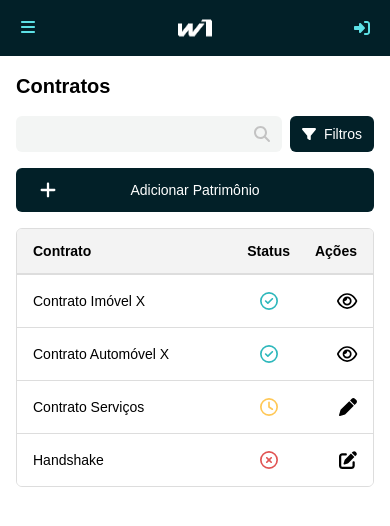
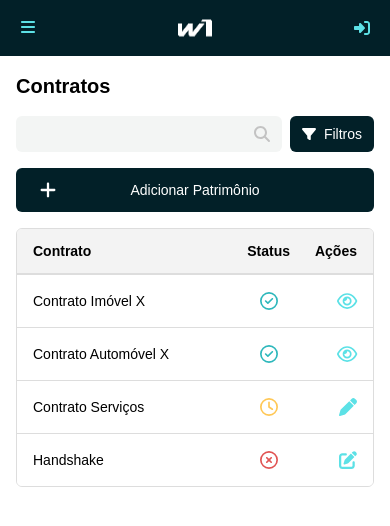
Before and after one commit to GabrielMartinsAlves/hackaton-w1-consulting, a Next.js app in the folder src/frontend/: page /contratos in a window 390 px wide. Shown: the top 526 px of the page. Built offline with nearby package versions, Linux system fonts and the light colour scheme.

Commit message:
feat: ajusta tela contratos

```diff
--- a/src/frontend/src/app/contratos/page.tsx
+++ b/src/frontend/src/app/contratos/page.tsx
@@ -124,7 +124,7 @@ export default function ContratosPage() {
           <div className="grid grid-cols-[7fr_2fr_2fr] font-bold text-black px-4 py-3 border-b border-[#DDDDDD] bg-[#F3F3F3]">
             <span>Contrato</span>
             <div className="text-center">Status</div>
-            <div className="text-right">Ações</div>
+            <div className={`${isMobile ? 'text-right' : 'text-center'}`}>Ações</div>
           </div>
 
           {contratosFiltrados.length > 0 ? (
--- a/src/frontend/src/components/AdicionarPatrimonioDropdown.tsx
+++ b/src/frontend/src/components/AdicionarPatrimonioDropdown.tsx
@@ -1,16 +1,26 @@
 'use client';
 
-import { useState } from 'react';
+import { useState, useEffect } from 'react';
 import { FontAwesomeIcon } from '@fortawesome/react-fontawesome';
 import { faPlus } from '@fortawesome/free-solid-svg-icons';
 
 export default function AdicionarPatrimonioDropdown() {
   const [open, setOpen] = useState(false);
+  const [isMobileOrTablet, setIsMobileOrTablet] = useState(false);
 
   const opcoes = ['Imóvel', 'Automóvel', 'Bens financeiros', 'Outro'];
 
+  useEffect(() => {
+    function checkScreen() {
+      setIsMobileOrTablet(window.innerWidth <= 1024);
+    }
+    checkScreen();
+    window.addEventListener('resize', checkScreen);
+    return () => window.removeEventListener('resize', checkScreen);
+  }, []);
+
   return (
-    <div className="relative w-full max-w-sm">
+    <div className={`relative ${isMobileOrTablet ? 'w-full max-w-full' : 'w-full max-w-sm'}`}>
       <button
         onClick={() => setOpen(!open)}
         className={`w-full bg-[#022028] text-white text-sm font-normal px-4 py-3 flex items-center justify-center relative ${
--- a/src/frontend/src/components/ContratoRow.tsx
+++ b/src/frontend/src/components/ContratoRow.tsx
@@ -1,23 +1,84 @@
+'use client';
+
 import { FontAwesomeIcon } from '@fortawesome/react-fontawesome';
 import { faEye as faEyeRegular } from '@fortawesome/free-regular-svg-icons';
 import { faPen, faPenToSquare as faPenToSquareRegular } from '@fortawesome/free-solid-svg-icons';
 import StatusIcon from './StatusIcon';
+import { useState, useEffect } from 'react';
+
+interface Props {
+  nome: string;
+  status: 'ok' | 'pendente' | 'erro';
+  acao: 'ver' | 'editar' | 'caneta';
+}
 
 export default function ContratoRow({ nome, status, acao }: Props) {
-  const actionIcon = {
-    ver: faEyeRegular,
-    editar: faPenToSquareRegular,
-    caneta: faPen,
+  const [isDesktop, setIsDesktop] = useState(false);
+
+  useEffect(() => {
+    function checkDesktop() {
+      setIsDesktop(window.innerWidth > 1024);
+    }
+    checkDesktop();
+    window.addEventListener('resize', checkDesktop);
+    return () => window.removeEventListener('resize', checkDesktop);
+  }, []);
+
+  const actionLabel = {
+    ver: 'Visualizar',
+    editar: 'Assinar',
+    caneta: 'Assinar',
   }[acao];
+
+  const statusStyles = {
+    ok: {
+      textColor: 'text-[#5CE1E6]',
+      bgColor: 'bg-[#E6F7F8]',
+      label: 'Assinado',
+    },
+    pendente: {
+      textColor: 'text-[#FF9933]',
+      bgColor: 'bg-[#FFF4E6]',
+      label: 'Pendente',
+    },
+    erro: {
+      textColor: 'text-[#E15554]',
+      bgColor: 'bg-[#FFE9E6]',
+      label: 'Atraso',
+    },
+  };
 
   return (
     <div className="grid grid-cols-[7fr_2fr_2fr] items-center text-sm px-4 py-4 border-t border-[#DDDDDD] bg-white text-black">
       <span>{nome}</span>
       <div className="flex justify-center">
-        <StatusIcon status={status} />
+        {isDesktop ? (
+          <span
+            className={`px-2 py-1 rounded-full font-semibold text-xs ${statusStyles[status].textColor} ${statusStyles[status].bgColor}`}
+          >
+            {statusStyles[status].label}
+          </span>
+        ) : (
+          <StatusIcon status={status} />
+        )}
       </div>
-      <div className="flex justify-end">
-        <FontAwesomeIcon icon={actionIcon} className="text-[18px] text-black" />
+      <div className={isDesktop ? 'flex justify-center' : 'flex justify-end'}>
+        {isDesktop ? (
+          <span className="text-[#5CE1E6] font-semibold cursor-pointer select-none">
+            {actionLabel}
+          </span>
+        ) : (
+          <FontAwesomeIcon
+            icon={
+              {
+                ver: faEyeRegular,
+                editar: faPenToSquareRegular,
+                caneta: faPen,
+              }[acao]
+            }
+            className="text-[18px] text-[#5CE1E6]"
+          />
+        )}
       </div>
     </div>
   );
```
